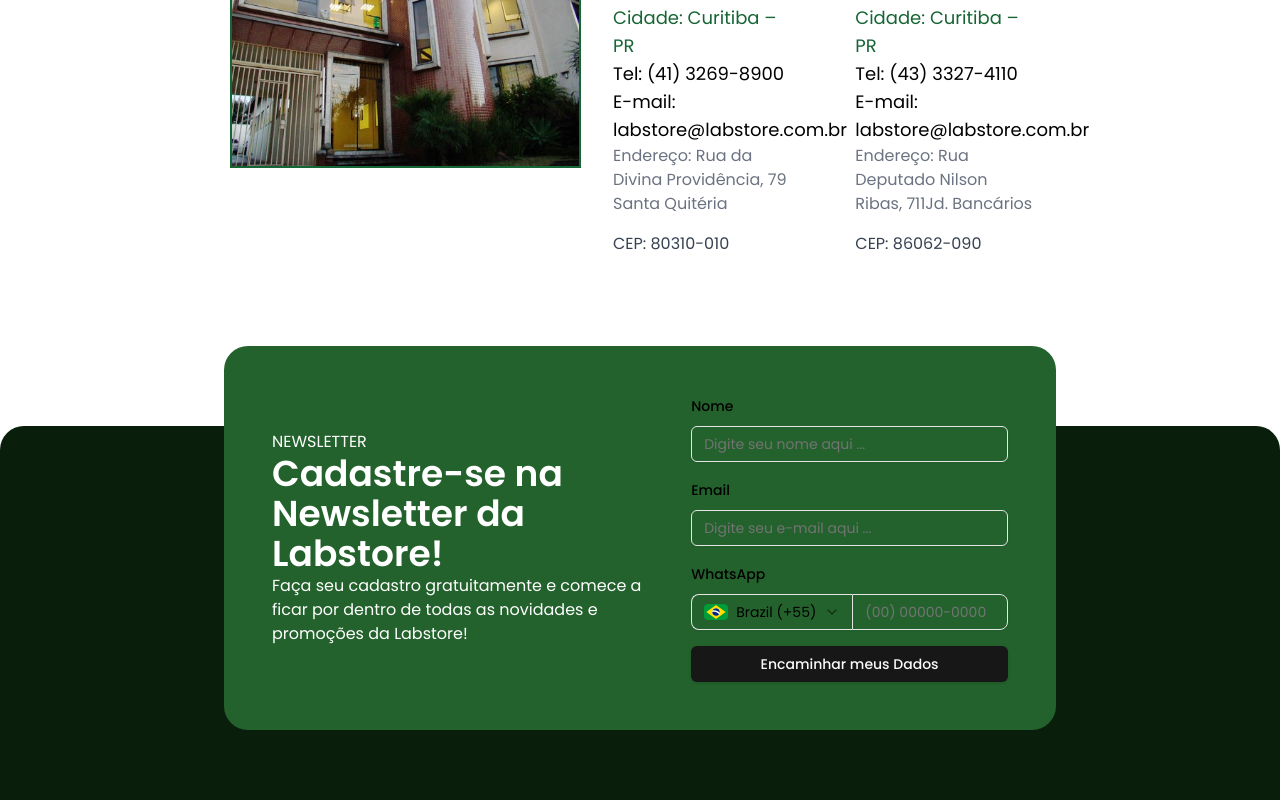
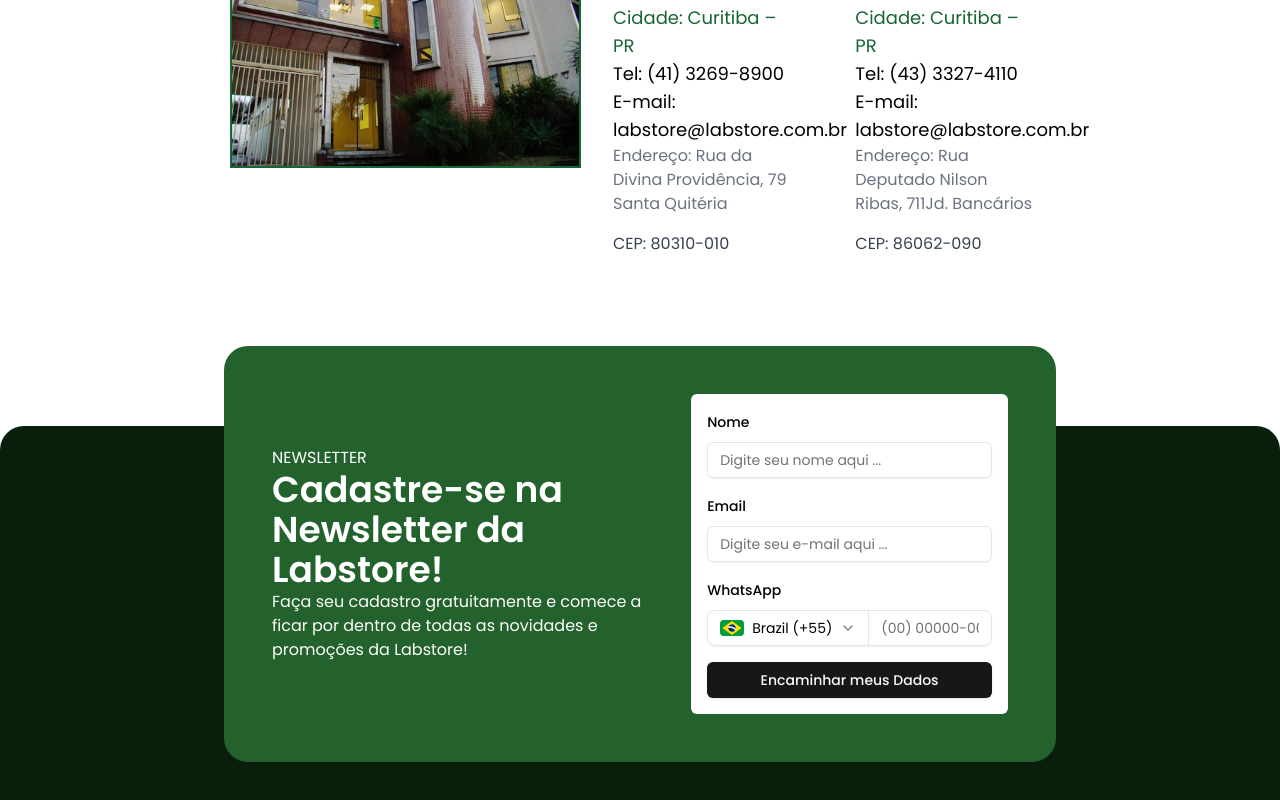
Before and after one commit to varelaprogramador/labstopre-inst, a Next.js app: page / in a window 1280 px wide. Shown: the part 5381-6181 px from the top of the page. Built offline with nearby package versions, Linux system fonts and the light colour scheme.

Commit message:
commit update popup

```diff
--- a/app/(pages)/page.tsx
+++ b/app/(pages)/page.tsx
@@ -309,7 +309,7 @@
             <Form {...form}>
               <form
                 onSubmit={form.handleSubmit(handleSubmit)}
-                className="space-y-4 text-black"
+                className="space-y-4 text-black bg-white rounded-md p-4"
               >
                 <FormField
                   name="name"
```
